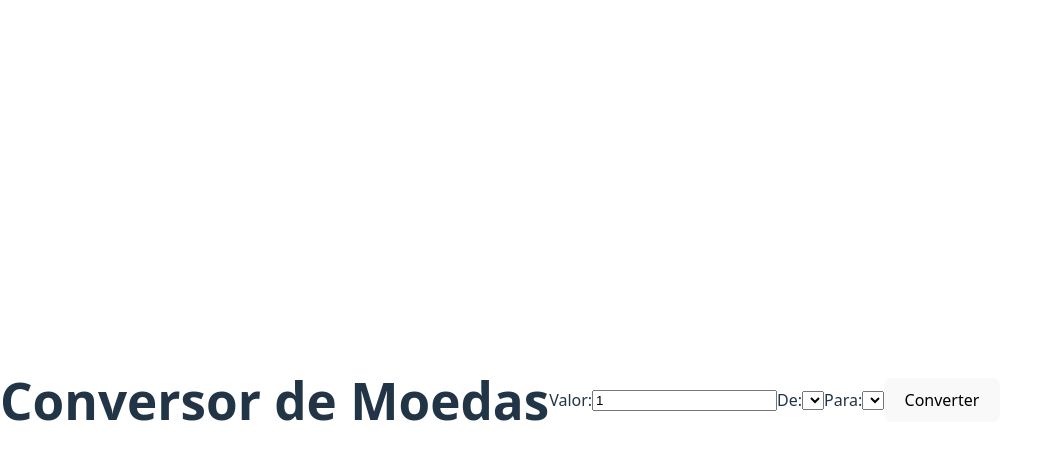
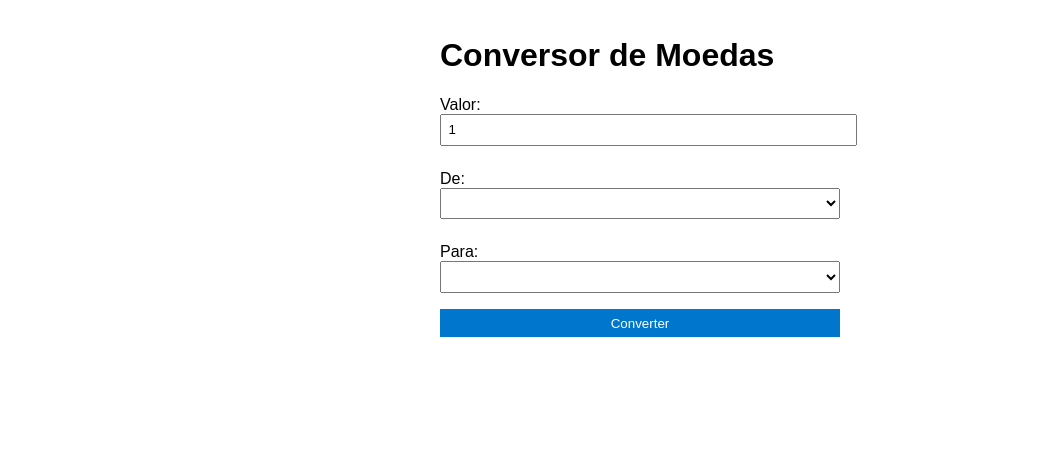
Before and after one commit to lucas-dsl/conversorDeMoedas, a website built with Vite: page index.html in a window 1280 px wide. Shown: the whole page, without its empty margins (0-1037 px from the left). Built offline with nearby package versions, Linux system fonts and the light colour scheme.

Commit message:
atualizando pagina de estilo

```diff
--- a/src/style.css
+++ b/src/style.css
@@ -1,96 +1,26 @@
-:root {
-  font-family: system-ui, Avenir, Helvetica, Arial, sans-serif;
-  line-height: 1.5;
-  font-weight: 400;
-
-  color-scheme: light dark;
-  color: rgba(255, 255, 255, 0.87);
-  background-color: #242424;
-
-  font-synthesis: none;
-  text-rendering: optimizeLegibility;
-  -webkit-font-smoothing: antialiased;
-  -moz-osx-font-smoothing: grayscale;
+body {
+  font-family: Arial, sans-serif;
+  padding: 1rem;
+  max-width: 400px;
+  margin: 0 auto;
 }
 
-a {
-  font-weight: 500;
-  color: #646cff;
-  text-decoration: inherit;
-}
-a:hover {
-  color: #535bf2;
+label {
+  display: block;
+  margin-top: 0.5rem;
 }
 
-body {
-  margin: 0;
-  display: flex;
-  place-items: center;
-  min-width: 320px;
-  min-height: 100vh;
-}
-
-h1 {
-  font-size: 3.2em;
-  line-height: 1.1;
-}
-
-#app {
-  max-width: 1280px;
-  margin: 0 auto;
-  padding: 2rem;
-  text-align: center;
-}
-
-.logo {
-  height: 6em;
-  padding: 1.5em;
-  will-change: filter;
-  transition: filter 300ms;
-}
-.logo:hover {
-  filter: drop-shadow(0 0 2em #646cffaa);
-}
-.logo.vanilla:hover {
-  filter: drop-shadow(0 0 2em #3178c6aa);
-}
-
-.card {
-  padding: 2em;
-}
-
-.read-the-docs {
-  color: #888;
+input,
+select,
+button {
+  margin-bottom: 1rem;
+  width: 100%;
+  padding: 0.4rem;
 }
 
 button {
-  border-radius: 8px;
-  border: 1px solid transparent;
-  padding: 0.6em 1.2em;
-  font-size: 1em;
-  font-weight: 500;
-  font-family: inherit;
-  background-color: #1a1a1a;
+  background-color: #0077cc;
+  color: white;
+  border: none;
   cursor: pointer;
-  transition: border-color 0.25s;
 }
-button:hover {
-  border-color: #646cff;
-}
-button:focus,
-button:focus-visible {
-  outline: 4px auto -webkit-focus-ring-color;
-}
-
-@media (prefers-color-scheme: light) {
-  :root {
-    color: #213547;
-    background-color: #ffffff;
-  }
-  a:hover {
-    color: #747bff;
-  }
-  button {
-    background-color: #f9f9f9;
-  }
-}
```
